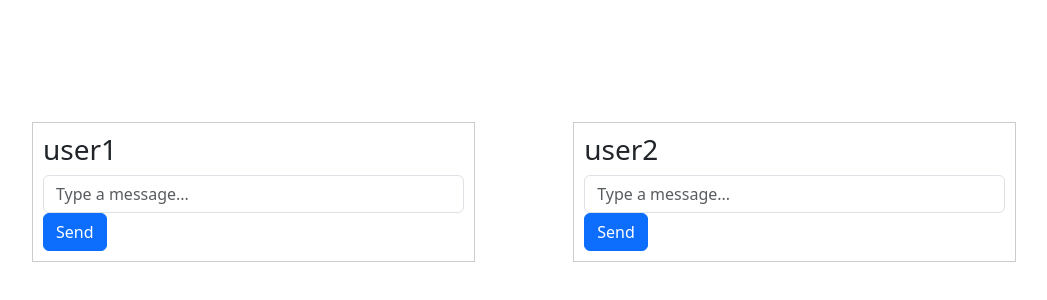
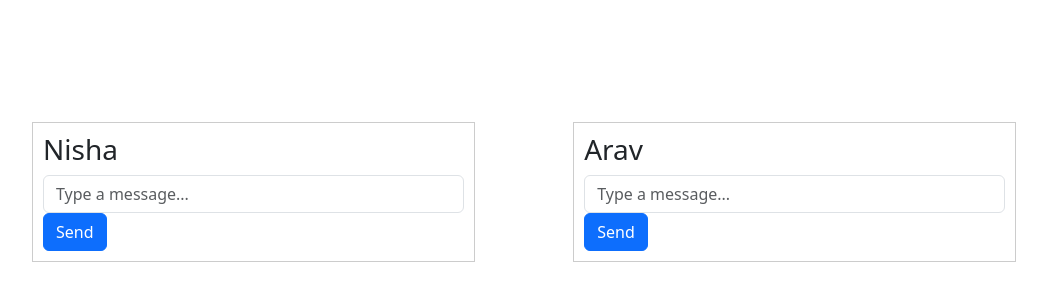
Before and after one commit to DiptiDhanwate25/WebMessenger, a React (Create React App) app in the folder web_application/: page / in a window 1280 px wide. Shown: the part 208-508 px from the top of the page, without its empty margins (116-1163 px from the left). Built offline with nearby package versions, Linux system fonts and the light colour scheme.

Commit message:
did changes in chatSection.js

```diff
--- a/web_application/src/App.js
+++ b/web_application/src/App.js
@@ -24,14 +24,14 @@ const App = () => {
     <div className="app">
       <div className="chat-container">
         <ChatSection
-          user="user1"
+          user="Nisha"
           messages={user1Messages}
-          sendMessage={(message) => sendMessage(message, 'user1')}
+          sendMessage={(message) => sendMessage(message,'Nisha')}
         />
         <ChatSection
-          user="user2"
+          user="Arav"
           messages={user2Messages}
-          sendMessage={(message) => sendMessage(message, 'user2')}
+          sendMessage={(message) => sendMessage(message,'Arav')}
         />
       </div>
     </div>
--- a/web_application/src/features/chatSlice.js
+++ b/web_application/src/features/chatSlice.js
@@ -1,8 +1,36 @@
+//import { createSlice } from '@reduxjs/toolkit';
+
+// const initialState = {
+//   user1: { messages: [] },
+//   user2: { messages: [] },
+// };
+
+// const chatSlice = createSlice({
+//   name: 'chat',
+//   initialState,
+//   reducers: {
+//     sendMessage: (state, action) => {
+//       const { message, username } = action.payload;
+//       const messageObject = { text: `${username}: ${message}`, sentBy: username };
+
+//       // Push the message to the sender's chat
+//       state[username].messages.push(messageObject);
+
+//       // Push the message to the other user's chat
+//       const otherUser = username === 'user1' ? 'user2' : 'user1';
+//       state[otherUser].messages.push(messageObject);
+//     },
+//   },
+// });
+
+// export const { sendMessage } = chatSlice.actions;
+// export default chatSlice.reducer;
+
+
 import { createSlice } from '@reduxjs/toolkit';
 
 const initialState = {
-  user1: { messages: [] },
-  user2: { messages: [] },
+  messages: [],
 };
 
 const chatSlice = createSlice({
@@ -13,12 +41,8 @@ const chatSlice = createSlice({
       const { message, username } = action.payload;
       const messageObject = { text: `${username}: ${message}`, sentBy: username };
 
-      // Push the message to the sender's chat
-      state[username].messages.push(messageObject);
-
-      // Push the message to the other user's chat
-      const otherUser = username === 'user1' ? 'user2' : 'user1';
-      state[otherUser].messages.push(messageObject);
+      // Push the message to the messages array
+      state.messages.push(messageObject);
     },
   },
 });
```
Also changed, not shown: web_application/src/ChatSection.js (line endings or trailing spaces).
